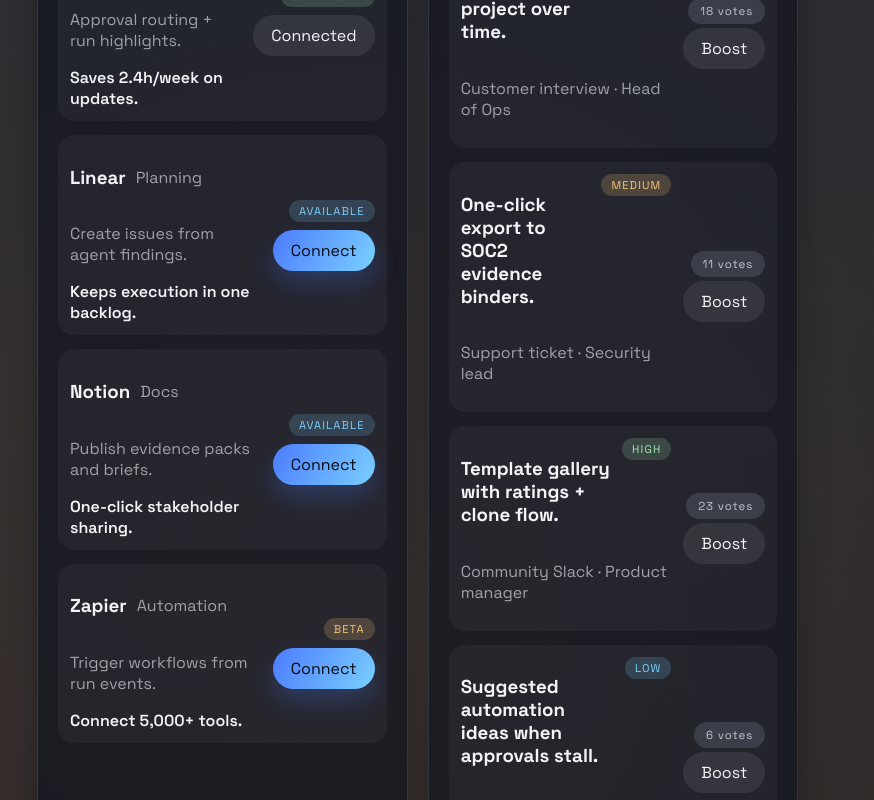
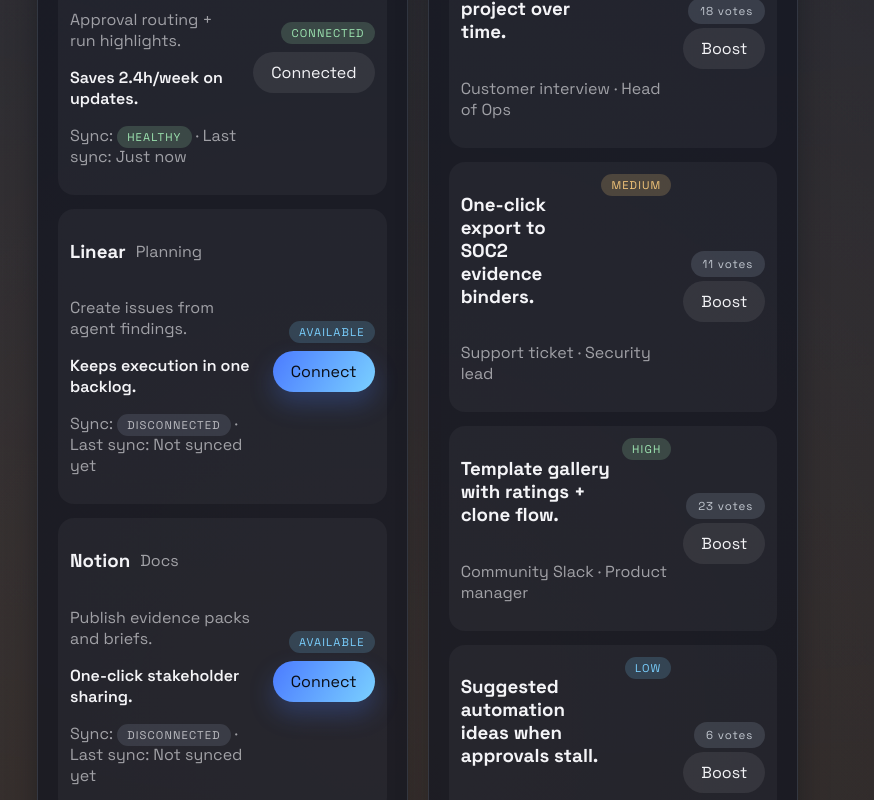
Before and after one commit to sarveshkapre/agent-swarm-control-panel, a React (Vite) app: page / in a window 1280 px wide. Shown: the part 1740-2540 px from the top of the page, without its empty margins (27-901 px from the left). Built offline with nearby package versions, Linux system fonts and the light colour scheme.

Commit message:
feat: add integration sync telemetry with persistence

```diff
--- a/src/App.tsx
+++ b/src/App.tsx
@@ -15,6 +15,7 @@ import type {
   Approval,
   LogLevelFilter,
   LogBudget,
+  IntegrationOption,
   PolicySettings,
   Run,
   RunActivity,
@@ -332,6 +333,47 @@ function sanitizeSpikeAlerts(value: unknown): SpikeAlerts {
   return { enabled, windowMinutes, threshold };
 }
 
+function isIntegrationStatus(value: unknown): value is IntegrationOption["status"] {
+  return value === "connected" || value === "available" || value === "beta";
+}
+
+function isIntegrationSyncState(value: unknown): value is IntegrationOption["sync"]["state"] {
+  return (
+    value === "healthy" ||
+    value === "stale" ||
+    value === "error" ||
+    value === "disconnected"
+  );
+}
+
+function sanitizeIntegrationOption(value: unknown): IntegrationOption | null {
+  if (!isObjectRecord(value)) return null;
+  const syncRaw = isObjectRecord(value.sync) ? value.sync : null;
+  const sync: IntegrationOption["sync"] = {
+    state: isIntegrationSyncState(syncRaw?.state) ? syncRaw!.state : "disconnected",
+    lastSyncAtIso: isIsoTimestamp(syncRaw?.lastSyncAtIso) ? syncRaw!.lastSyncAtIso : null,
+    lastError: typeof syncRaw?.lastError === "string" ? syncRaw!.lastError : null
+  };
+  const integration: IntegrationOption = {
+    id: typeof value.id === "string" ? value.id : "",
+    name: typeof value.name === "string" ? value.name : "",
+    category: typeof value.category === "string" ? value.category : "",
+    status: isIntegrationStatus(value.status) ? value.status : "available",
+    description: typeof value.description === "string" ? value.description : "",
+    benefit: typeof value.benefit === "string" ? value.benefit : "",
+    sync
+  };
+  if (!integration.id || !integration.name || !integration.category) return null;
+  return integration;
+}
+
+function sanitizeIntegrationList(value: unknown) {
+  if (!Array.isArray(value)) return [];
+  return value
+    .map((integration) => sanitizeIntegrationOption(integration))
+    .filter((integration): integration is IntegrationOption => integration !== null);
+}
+
 function sanitizeStoredState(value: unknown): Partial<StoredState> | null {
   if (!isObjectRecord(value)) return null;
   return {
@@ -349,6 +391,7 @@ function sanitizeStoredState(value: unknown): Partial<StoredState> | null {
     policy: sanitizePolicy(value.policy),
     spikeAlerts: sanitizeSpikeAlerts(value.spikeAlerts),
     logBudget: sanitizeLogBudget(value.logBudget),
+    integrationOptions: sanitizeIntegrationList(value.integrationOptions),
     templates: sanitizeTemplateList(value.templates),
     selectedTemplateId:
       typeof value.selectedTemplateId === "string" ? value.selectedTemplateId : undefined
@@ -606,9 +649,10 @@ export default function App() {
     playbookText: ""
   }));
   const [activationLoops, setActivationLoops] = useState(() => defaultActivationLoops);
-  const [integrationOptions, setIntegrationOptions] = useState(
-    () => defaultIntegrationOptions
-  );
+  const [integrationOptions, setIntegrationOptions] = useState<IntegrationOption[]>(() => {
+    const stored = initialStoredState?.integrationOptions;
+    return stored && stored.length > 0 ? stored : defaultIntegrationOptions;
+  });
   const [feedbackSignals, setFeedbackSignals] = useState(() => defaultFeedbackSignals);
   const [autoApproveRisk, setAutoApproveRisk] = useState<Approval["risk"]>("medium");
   const [composerObjective, setComposerObjective] = useState("");
@@ -801,6 +845,7 @@ export default function App() {
       policy,
       spikeAlerts,
       logBudget,
+      integrationOptions,
       templates,
       selectedTemplateId
     };
@@ -818,6 +863,7 @@ export default function App() {
     policy,
     spikeAlerts,
     logBudget,
+    integrationOptions,
     templates,
     selectedTemplateId
   ]);
@@ -1151,6 +1197,7 @@ export default function App() {
       policy,
       spikeAlerts,
       logBudget,
+      integrationOptions,
       templates,
       selectedTemplateId
     };
@@ -1179,6 +1226,11 @@ export default function App() {
       setPolicy(parsed.policy ?? defaultPolicy);
       setSpikeAlerts(parsed.spikeAlerts ?? defaultSpikeAlerts);
       setLogBudget(parsed.logBudget ?? defaultLogBudget);
+      const nextIntegrations =
+        parsed.integrationOptions && parsed.integrationOptions.length > 0
+          ? parsed.integrationOptions
+          : defaultIntegrationOptions;
+      setIntegrationOptions(nextIntegrations);
       const nextTemplates =
         parsed.templates && parsed.templates.length > 0 ? parsed.templates : defaultTemplates;
       setTemplates(nextTemplates);
@@ -1449,7 +1501,38 @@ export default function App() {
       return prev.map((integration) => {
         if (integration.id !== id) return integration;
         if (integration.status === "connected") return integration;
-        return { ...integration, status: "connected" };
+        const now = new Date().toISOString();
+        return {
+          ...integration,
+          status: "connected",
+          sync: {
+            state: "healthy",
+            lastSyncAtIso: now,
+            lastError: null
+          }
+        };
+      });
+    });
+  };
+
+  const reconnectIntegration = (id: string) => {
+    setIntegrationOptions((prev) => {
+      const target = prev.find((integration) => integration.id === id);
+      if (target) {
+        setBanner(`Reconnected ${target.name}. Sync restarted.`);
+      }
+      const now = new Date().toISOString();
+      return prev.map((integration) => {
+        if (integration.id !== id) return integration;
+        return {
+          ...integration,
+          status: "connected",
+          sync: {
+            state: "healthy",
+            lastSyncAtIso: now,
+            lastError: null
+          }
+        };
       });
     });
   };
@@ -1522,6 +1605,7 @@ export default function App() {
         <IntegrationHubCard
           integrations={integrationOptions}
           onConnect={connectIntegration}
+          onReconnect={reconnectIntegration}
         />
         <FeedbackPulseCard signals={feedbackSignals} onBoost={boostSignal} />
       </section>
--- a/src/components/IntegrationHubCard.tsx
+++ b/src/components/IntegrationHubCard.tsx
@@ -3,6 +3,7 @@ import type { IntegrationOption } from "../types";
 type IntegrationHubCardProps = {
   integrations: IntegrationOption[];
   onConnect: (id: string) => void;
+  onReconnect: (id: string) => void;
 };
 
 const statusLabel: Record<IntegrationOption["status"], string> = {
@@ -11,9 +12,37 @@ const statusLabel: Record<IntegrationOption["status"], string> = {
   beta: "Beta"
 };
 
+function formatLastSync(lastSyncAtIso: string | null) {
+  if (!lastSyncAtIso) return "Not synced yet";
+  const parsed = Date.parse(lastSyncAtIso);
+  if (!Number.isFinite(parsed)) return "Unknown";
+  const minutes = Math.round((Date.now() - parsed) / 60_000);
+  if (minutes <= 1) return "Just now";
+  if (minutes < 60) return `${minutes}m ago`;
+  const hours = Math.round(minutes / 60);
+  if (hours < 24) return `${hours}h ago`;
+  const days = Math.round(hours / 24);
+  return `${days}d ago`;
+}
+
+const syncLabel: Record<IntegrationOption["sync"]["state"], string> = {
+  healthy: "Healthy",
+  stale: "Stale",
+  error: "Error",
+  disconnected: "Disconnected"
+};
+
+const syncTone: Record<IntegrationOption["sync"]["state"], string> = {
+  healthy: "connected",
+  stale: "medium",
+  error: "high",
+  disconnected: "muted"
+};
+
 export default function IntegrationHubCard({
   integrations,
-  onConnect
+  onConnect,
+  onReconnect
 }: IntegrationHubCardProps) {
   return (
     <section className="card integration-hub" aria-labelledby="integration-hub-title">
@@ -29,7 +58,9 @@ export default function IntegrationHubCard({
       <ul className="integration-list">
         {integrations.map((integration) => {
           const isConnected = integration.status === "connected";
-          const buttonLabel = isConnected ? "Connected" : "Connect";
+          const isError = isConnected && integration.sync.state === "error";
+          const buttonLabel = isError ? "Reconnect" : isConnected ? "Connected" : "Connect";
+          const buttonClass = isError ? "primary" : isConnected ? "ghost" : "primary";
           return (
             <li key={integration.id} className="integration">
               <div>
@@ -39,16 +70,26 @@ export default function IntegrationHubCard({
                 </div>
                 <p className="muted">{integration.description}</p>
                 <p className="integration-benefit">{integration.benefit}</p>
+                <p className="muted">
+                  Sync:{" "}
+                  <span className={`status-pill ${syncTone[integration.sync.state]}`}>
+                    {syncLabel[integration.sync.state]}
+                  </span>{" "}
+                  · Last sync: {formatLastSync(integration.sync.lastSyncAtIso)}
+                  {integration.sync.lastError ? ` · ${integration.sync.lastError}` : ""}
+                </p>
               </div>
               <div className="integration-actions">
                 <span className={`status-pill ${integration.status}`}>
                   {statusLabel[integration.status]}
                 </span>
                 <button
-                  className={isConnected ? "ghost" : "primary"}
+                  className={buttonClass}
                   type="button"
-                  onClick={() => onConnect(integration.id)}
-                  disabled={isConnected}
+                  onClick={() =>
+                    isError ? onReconnect(integration.id) : onConnect(integration.id)
+                  }
+                  disabled={isConnected && !isError}
                 >
                   {buttonLabel}
                 </button>
--- a/src/data/mockData.ts
+++ b/src/data/mockData.ts
@@ -220,7 +220,12 @@ export const integrationOptions: IntegrationOption[] = [
     category: "Comms",
     status: "connected",
     description: "Approval routing + run highlights.",
-    benefit: "Saves 2.4h/week on updates."
+    benefit: "Saves 2.4h/week on updates.",
+    sync: {
+      state: "healthy",
+      lastSyncAtIso: "2026-02-09T04:40:00.000Z",
+      lastError: null
+    }
   },
   {
     id: "int-2",
@@ -228,7 +233,12 @@ export const integrationOptions: IntegrationOption[] = [
     category: "Planning",
     status: "available",
     description: "Create issues from agent findings.",
-    benefit: "Keeps execution in one backlog."
+    benefit: "Keeps execution in one backlog.",
+    sync: {
+      state: "disconnected",
+      lastSyncAtIso: null,
+      lastError: null
+    }
   },
   {
     id: "int-3",
@@ -236,7 +246,12 @@ export const integrationOptions: IntegrationOption[] = [
     category: "Docs",
     status: "available",
     description: "Publish evidence packs and briefs.",
-    benefit: "One-click stakeholder sharing."
+    benefit: "One-click stakeholder sharing.",
+    sync: {
+      state: "disconnected",
+      lastSyncAtIso: null,
+      lastError: null
+    }
   },
   {
     id: "int-4",
@@ -244,7 +259,12 @@ export const integrationOptions: IntegrationOption[] = [
     category: "Automation",
     status: "beta",
     description: "Trigger workflows from run events.",
-    benefit: "Connect 5,000+ tools."
+    benefit: "Connect 5,000+ tools.",
+    sync: {
+      state: "disconnected",
+      lastSyncAtIso: null,
+      lastError: null
+    }
   }
 ];
 
--- a/src/styles.css
+++ b/src/styles.css
@@ -339,6 +339,16 @@ select:focus-visible {
 .status-pill.low {
   background: rgba(122, 208, 255, 0.18);
   color: #7ad0ff;
+}
+
+.status-pill.muted {
+  background: rgba(148, 163, 184, 0.18);
+  color: rgba(244, 244, 247, 0.7);
+}
+
+:root[data-theme="light"] .status-pill.muted {
+  background: rgba(148, 163, 184, 0.25);
+  color: rgba(15, 23, 42, 0.75);
 }
 
 .loop,
--- a/src/types.ts
+++ b/src/types.ts
@@ -115,6 +115,11 @@ export type IntegrationOption = {
   status: "connected" | "available" | "beta";
   description: string;
   benefit: string;
+  sync: {
+    state: "healthy" | "stale" | "error" | "disconnected";
+    lastSyncAtIso: string | null;
+    lastError: string | null;
+  };
 };
 
 export type FeedbackSignal = {
@@ -161,6 +166,7 @@ export type StoredState = {
   policy: PolicySettings;
   spikeAlerts: SpikeAlerts;
   logBudget: LogBudget;
+  integrationOptions: IntegrationOption[];
   templates: RunTemplate[];
   selectedTemplateId: string;
 };
```
Also changed, not shown: 1 other file (tests, documents, lock files or other folders).
